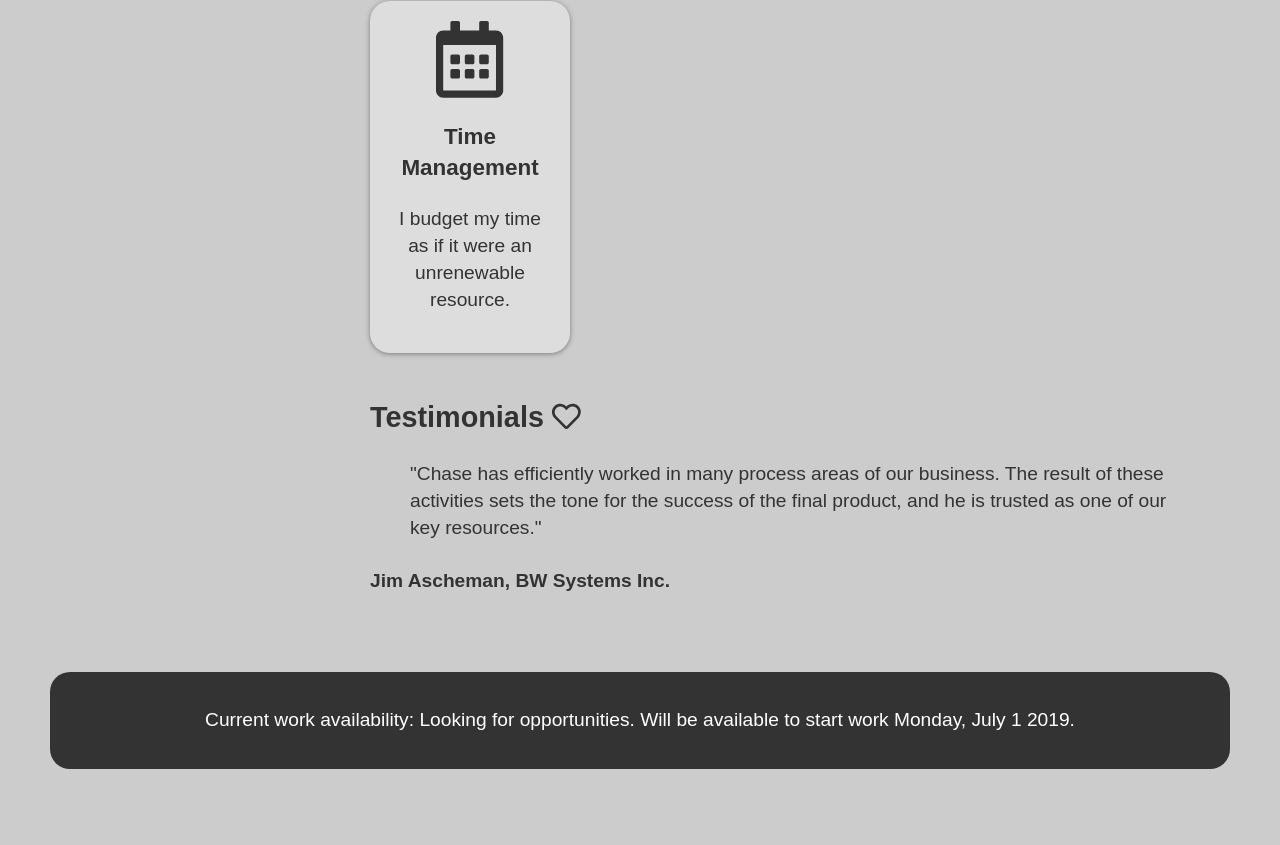
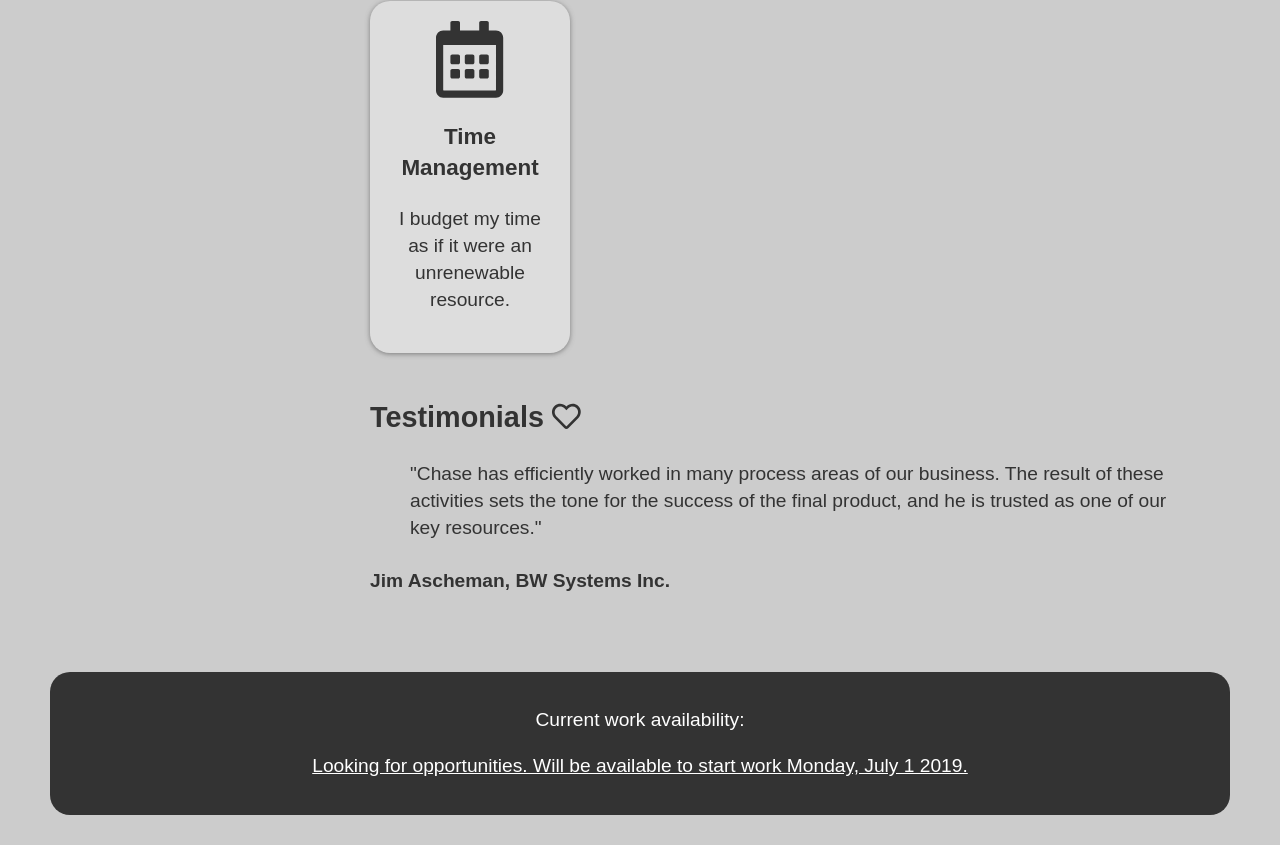
Before and after one commit to linzmeyer/personal-website, a React (Create React App) app: page /home#/home in a window 1280 px wide. Shown: the part 933-1778 px from the top of the page. Before the commit the page ends 1732 px from the top, so only its background shows below. Built offline with nearby package versions, Linux system fonts and the light colour scheme.

Commit message:
new description in footer

```diff
--- a/src/components/Footer/Footer.js
+++ b/src/components/Footer/Footer.js
@@ -1,18 +1,17 @@
 import React, {Component} from 'react';
-import { withRouter } from 'react-router-dom';
-import { FontAwesomeIcon } from '@fortawesome/react-fontawesome';
-import picture from '../../img/profile-pic.jpeg';
 import { Link } from 'react-router-dom';
 
 class Footer extends Component {
-
   render() {
     return (
       <footer>
-        <p>Current work availability: Looking for opportunities. Will be available to start work Monday, July 1 2019.</p>
+        <p>Current work availability:</p>
+        <Link to="/availability">
+          <p>Looking for opportunities. Will be available to start work Monday, July 1 2019.</p>
+        </Link>
       </footer>
     );
   }
 }
 
-export default (withRouter( Footer ));
+export default( Footer );
```
